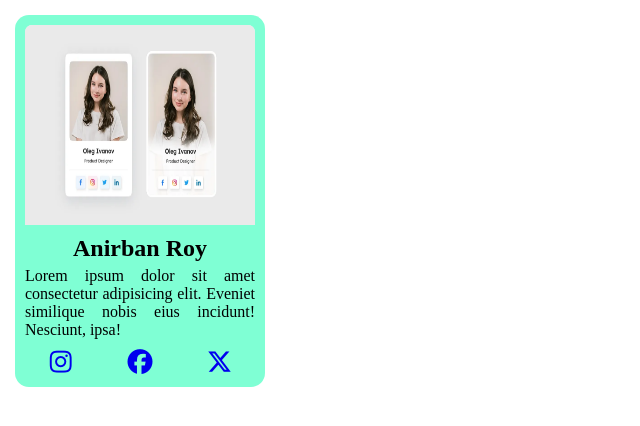
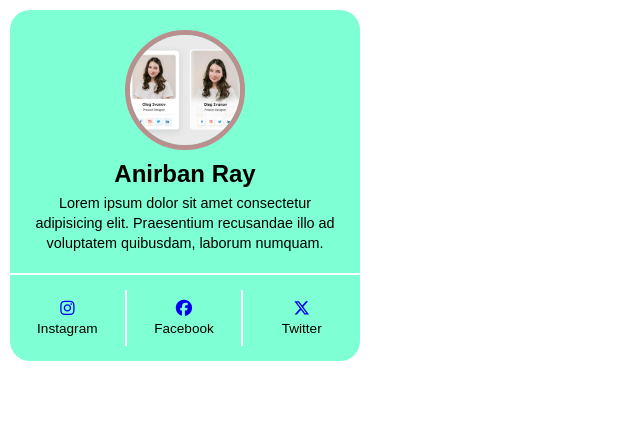
Before and after one commit to aniketroy9172014/Html, a plain HTML site: page Profile.html in a window 1280 px wide. Shown: the whole page, without its empty margins (0-640 px from the left). Drawn offline with Linux system fonts and the light colour scheme.

Commit message:
commit the grid and flex layout card design

```diff
--- a/Profile.html
+++ b/Profile.html
@@ -9,25 +9,32 @@
     <title>Profile</title>
 </head>
 <body>
+    <!--grid_flex_hover_feature-->
     <div class="profile_card">
+
         <div class="profile_content">
-            <div class="image">
-                <img src="light.png" alt="image">
+            <img src="light.png" alt="image" class="image">
+
+            <h2 class="name">Anirban Ray</h2>
+
+            <p class="bio">Lorem ipsum dolor sit amet consectetur adipisicing elit. Praesentium recusandae illo ad voluptatem quibusdam, laborum numquam.</p>
+        </div>
+
+        <div class="social_media">
+            <div class="social_item">
+                <a href="#"><i class="fa-brands fa-instagram"></i></a>
+                <span>Instagram</span>
             </div>
-            <div class="profile_details">
-                <div class="name">
-                    <h2>Anirban Roy</h2>
-                </div>
-                <div class="bio">
-                    <p>Lorem ipsum dolor sit amet consectetur adipisicing elit. Eveniet similique nobis eius incidunt! Nesciunt, ipsa!</p>
-                </div>
-                <div class="social_media">
-                    <a href="#"><i class="fa-brands fa-instagram"></i></a>
-                    <a href="#"><i class="fa-brands fa-facebook"></i></a>
-                    <a href="#"><i class="fa-brands fa-x-twitter"></i></a>
-                </div>
+            <div class="social_item">
+                <a href="#"><i class="fa-brands fa-facebook"></i></a>
+                <span>Facebook</span>
+            </div>
+            <div class="social_item">
+                <a href="#"><i class="fa-brands fa-x-twitter"></i></a>
+                <span>Twitter</span>
             </div>
         </div>
+
     </div>
 
 </body>
--- a/style.css
+++ b/style.css
@@ -4,63 +4,75 @@
     box-sizing: border-box;
 }
 
+body{
+    font-family: sans-serif;
+    padding: 10px;
+    display: flex;
+    flex-wrap: wrap;
+    gap: 10px;
+}
+
 .profile_card{
     background-color: aquamarine;
-    padding: 10px;
-    width: 250px;
-    height: auto;
-    border-radius: 14px;
-    margin: 15px;
+    width: 350px;
+    border-radius: 20px;
+    overflow: hidden;
 }
 
 .profile_content{
-    height: 100%;
+    display: flex;
+    flex-direction: column;
+    align-items: center;
+    text-align: center;
+    border-bottom: 2px solid rgb(255, 255, 255);
+    padding: 20px;
 }
 
 .image{
-    height: 200px;
-    width: 100%;
-    background-color: aliceblue;
+    height: 120px;
+    width: 120px;
+    border-radius: 50%;
+    border: 5px solid rosybrown;
     margin-bottom: 10px;
-    border-top-left-radius: 7px;
-    border-top-right-radius: 7px;
-}
-
-.image img{
-    height: 100%;
-    width: 100%;
-    border-top-left-radius: 7px;
-    border-top-right-radius: 7px;
-}
-
-.profile_details{
-    width: 100%;
-    height: 100%;
+    object-fit: cover;
 }
 
 .name{
-    width: 100%;
+    margin: 0 0 5px 0;
+    font-weight: 600;
     margin-bottom: 5px;
 }
 
-.name h2{
-    text-align: center;
-}
-
 .bio{
-    width: 100%;
-    margin-bottom: 10px;
-}
-
-.bio p{
-    text-align: justify;
+    margin: 0;
+    line-height: 1.4;
+    font-size: 0.9em;
 }
 
 .social_media{
-    width: 100%;
+    display: grid;
+    grid-template-columns: 1fr 1fr 1fr;
+    padding: 15px 0;
+}
+
+.social_item{
     display: flex;
-    justify-content: space-between;
-    padding-left: 20px;
-    padding-right: 20px;
-    font-size: 25px;
+    flex-direction: column;
+    align-items: center;
+    padding: 10px 0;
+    font-size: 0.85em;
+    border-right: 2px solid white;
 }
+
+.social_item:last-child{
+    border-right: none;
+}
+
+.social_item i{
+    font-size: 1.2em;
+    margin-bottom: 4px;
+}
+
+.social_item span{
+    color: black;
+}
```
Also changed, not shown: Flex Box Notes.png (added).
